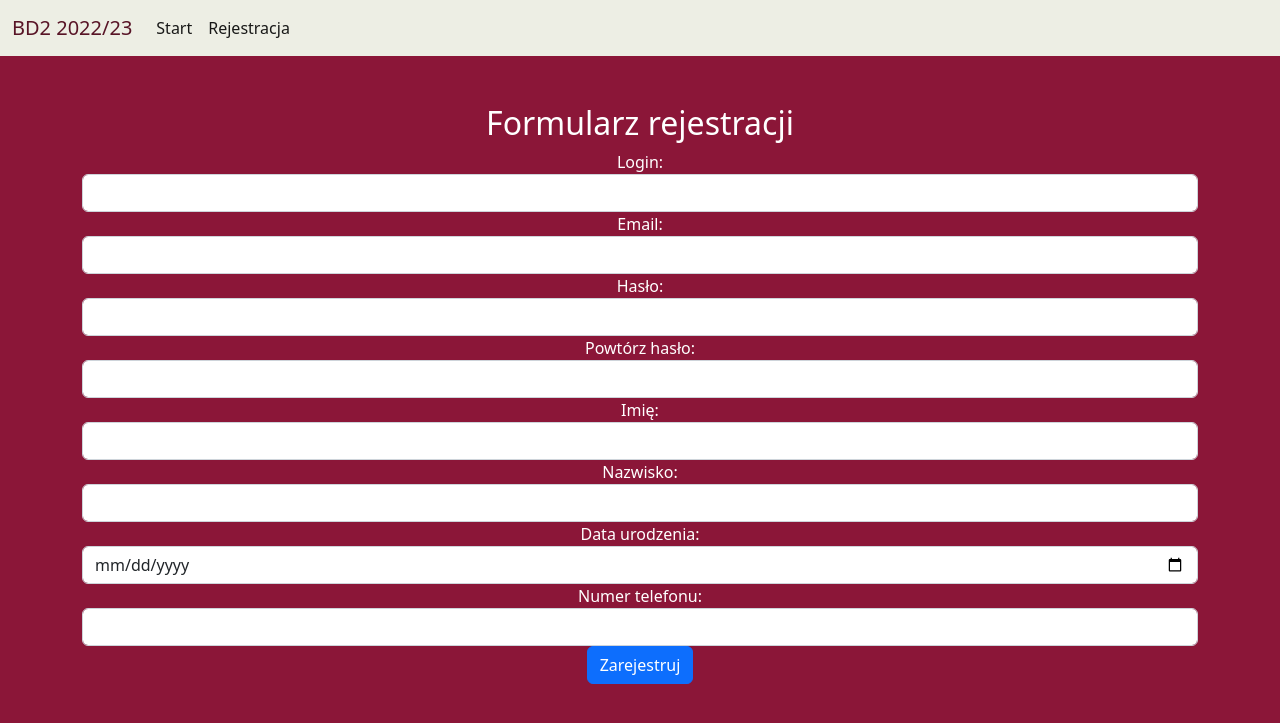
After one commit to ur8an5ky/databases-2, a Flask app: page /rejestracja in a window 1280 px wide. The commit adds this page. Shown: the top 723 px of the page. Run offline with Flask 3, Linux system fonts and the light colour scheme; some libraries are stand-ins or nearby versions.

Commit message:
feat: endpoint and template for registration added

```diff
--- a/ProjektAPIFlask/app.py
+++ b/ProjektAPIFlask/app.py
@@ -1,6 +1,7 @@
 from flask import Flask, render_template, request
 import pyodbc
 import clr
+from datetime import datetime
 
 app = Flask(__name__)
 
@@ -25,6 +26,30 @@ def home_page():
     cursor.execute('SELECT * FROM Adresy')
     adresy = cursor.fetchall()
     return render_template('home.html', adresy=adresy)
+
+@app.route('/rejestracja', methods=['GET', 'POST'])
+def rejestracja():
+    if request.method == 'POST':
+        login = request.form['Login']
+        email = request.form['Email']
+        haslo1 = request.form['Haslo1']
+        haslo2 = request.form['Haslo2']
+
+        imie = request.form['Imie']
+        nazwisko = request.form['Nazwisko']
+        data_urodzenia = datetime.strptime(request.form['Data urodzenia'], "%Y-%m-%d").strftime("%d.%m.%Y")
+        print(data_urodzenia)
+        numer_telefonu = request.form['Numer telefonu']
+
+        konto = f'{login};{haslo1};{email}'
+        dane = f'{imie};{nazwisko};{data_urodzenia};{numer_telefonu};{email}'
+
+        # Wykonanie zapytania SQL
+        cursor = cnxn.cursor()
+        cursor.execute("INSERT INTO Konta (Dane, Konto) VALUES (CONVERT(DaneOsobowe, ?), CONVERT(Konto, ?))", (dane, konto))
+        cnxn.commit()
+        return 'Dodano konto!'
+    return render_template('rejestracja.html')
 
 # Dodawanie nowy adres
 @app.route('/dodaj_adres', methods=['GET', 'POST'])
--- a/ProjektAPIFlask/templates/base.html
+++ b/ProjektAPIFlask/templates/base.html
@@ -27,7 +27,7 @@
                 <a class="nav-link active" aria-current="page" href="{{ url_for('home_page') }}" style="font-weight:500;">Start</a>
               </li>
               <li class="nav-item">
-                <a class="nav-link active" aria-current="page" href="{{ url_for('dodaj_adres') }}" style="font-weight:500;">Start</a>
+                <a class="nav-link active" aria-current="page" href="{{ url_for('rejestracja') }}" style="font-weight:500;">Rejestracja</a>
               </li>
 
 
--- /dev/null
+++ b/ProjektAPIFlask/templates/rejestracja.html
@@ -0,0 +1,57 @@
+{% extends 'base.html' %}
+{% block style %}
+    <link rel="stylesheet" href="{{url_for('static', filename='css/home.css')}}" />
+{% endblock %}
+{% block title %}
+    Dodawanie adresu
+{% endblock %}
+{% block content %}
+<div class="container">
+    <h2 class="mt-5">Formularz rejestracji</h2>
+    <form action="/rejestracja" method="POST">
+      <div class="form-group">
+        <label for="login">Login:</label>
+        <input type="text" class="form-control" id="login" name="Login">
+      </div>
+
+      <div class="form-group">
+        <label for="email">Email:</label>
+        <input type="email" class="form-control" id="email" name="Email">
+      </div>
+
+      <div class="form-group">
+        <label for="haslo1">Hasło:</label>
+        <input type="password" class="form-control" id="haslo1" name="Haslo1">
+      </div>
+
+      <div class="form-group">
+        <label for="haslo2">Powtórz hasło:</label>
+        <input type="password" class="form-control" id="haslo2" name="Haslo2">
+      </div>
+
+      <div class="form-group">
+        <label for="imie">Imię:</label>
+        <input type="text" class="form-control" id="imie" name="Imie">
+      </div>
+
+      <div class="form-group">
+        <label for="nazwisko">Nazwisko:</label>
+        <input type="text" class="form-control" id="nazwisko" name="Nazwisko">
+      </div>
+
+      <div class="form-group">
+        <label for="data_urodzenia">Data urodzenia:</label>
+        <input type="date" class="form-control" id="data_urodzenia" name="Data urodzenia">
+      </div>
+
+      <div class="form-group">
+        <label for="numer_telefonu">Numer telefonu:</label>
+        <input type="tel" class="form-control" id="numer_telefonu" name="Numer telefonu">
+      </div>
+
+      <button type="submit" class="btn btn-primary">Zarejestruj</button>
+    </form>
+  </div>
+{% endblock %}
+{% block actions %}
+{% endblock %}
```
